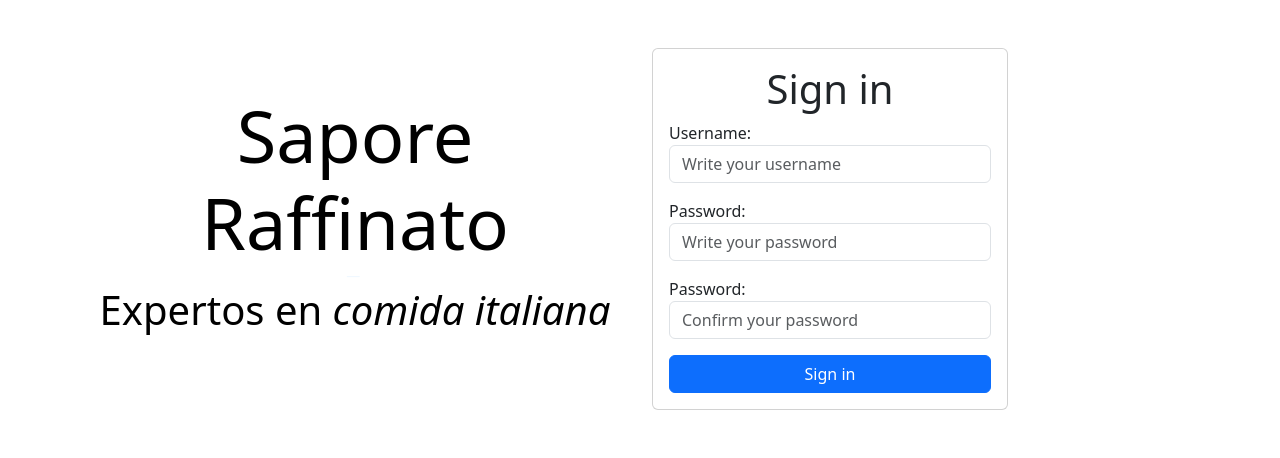
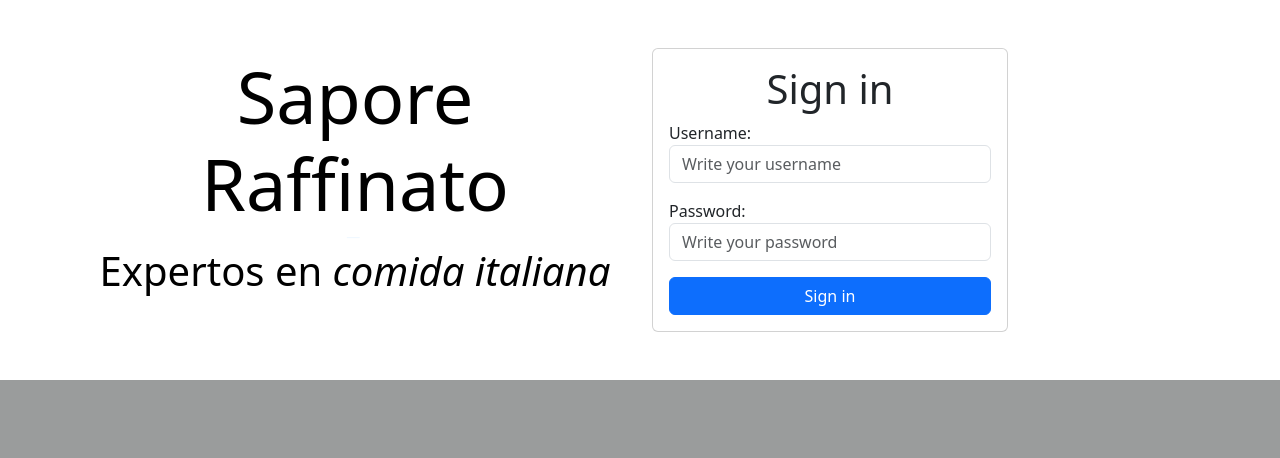
Before and after one commit to dan-max/sapore-rafinatto, a Django app: page /singin/ in a window 1280 px wide. Shown: the part 800-1258 px from the top of the page. After the commit the page ends 1180 px from the top, so only its background shows below. Run offline with Django 4.2, Linux system fonts and the light colour scheme.

Commit message:
solucion problema inicio sesion

```diff
--- a/tasks/templates/singin.html
+++ b/tasks/templates/singin.html
@@ -28,14 +28,10 @@
                    </div>
 
        <div class="mb-3">
-                        <label for="password1">Password:</label>
-                        <input type="password" name="password1" id="password1" class="form-control" placeholder="Write your password">
+                        <label for="password">Password:</label>
+                        <input type="password" name="password" id="password" class="form-control" placeholder="Write your password">
                     </div>
 
-        <div class="mb-3">
-                        <label for="password2">Password:</label>
-                        <input type="password" name="password2" id="password2" class="form-control" placeholder="Confirm your password">
-                    </div>
 
 <button class="btn btn-primary">Sign in</button>
 </form>
--- a/tasks/templates/task.html
+++ b/tasks/templates/task.html
@@ -4,7 +4,7 @@
 <h1>task</h1>
 
 <ul>
-    {% for task in tasks %}
+
     <li>
         <a href="{% url 'task_detail' task.id %}">
         {% if task.important %}
@@ -15,12 +15,13 @@
     {{task.title}}
 
     {% endif %}
+    <br>
     <p>{{task.description}}</p>
     <p>{{task.user.username}}</p>
     <p>{{task.datecompleted|date:'M j Y:i'}}</p>
     </a>
     </li>
-    {% endfor %}
+
 </ul>
 
 {% endblock %}
```
Also changed, not shown: 2 other files.
